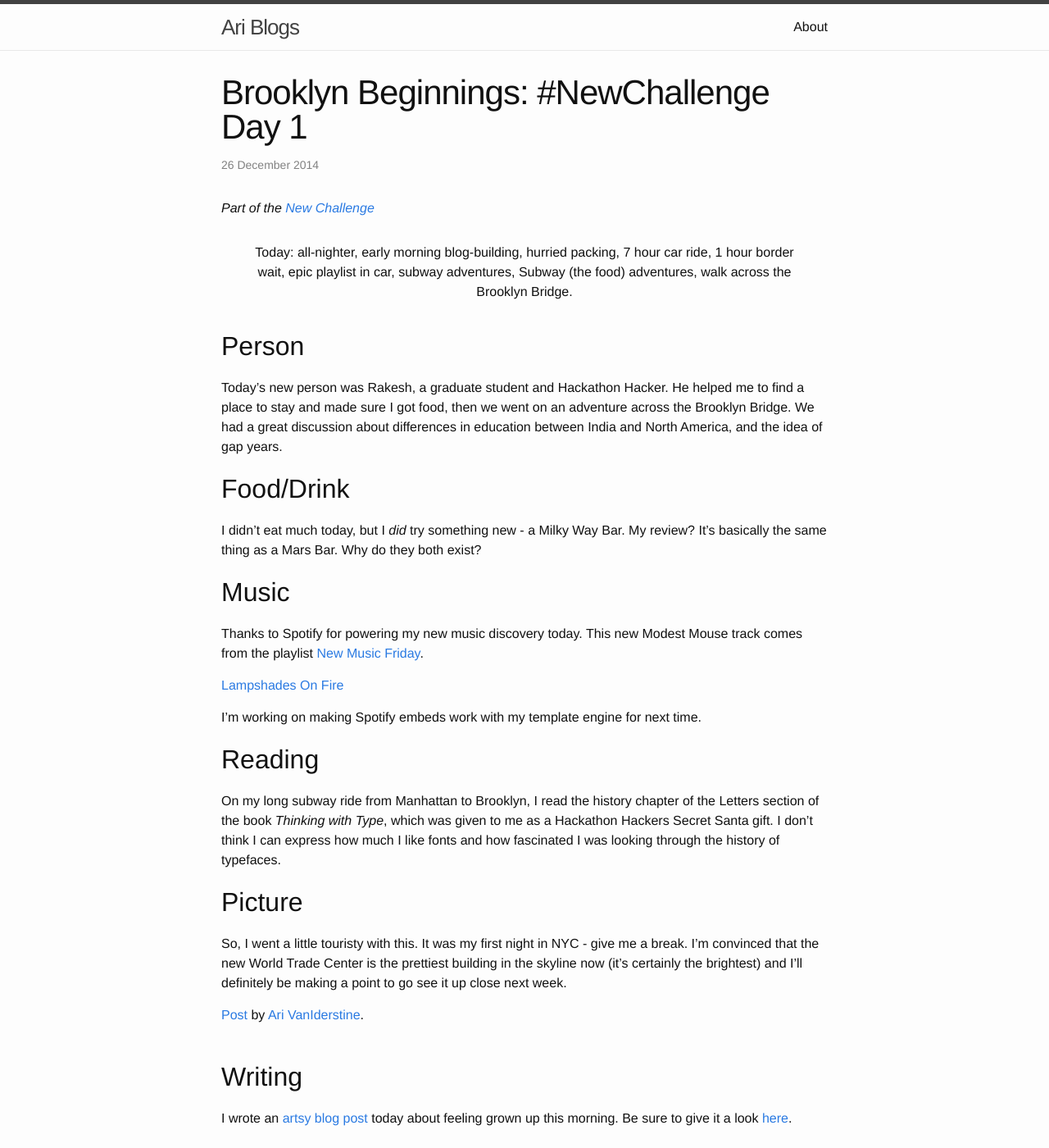
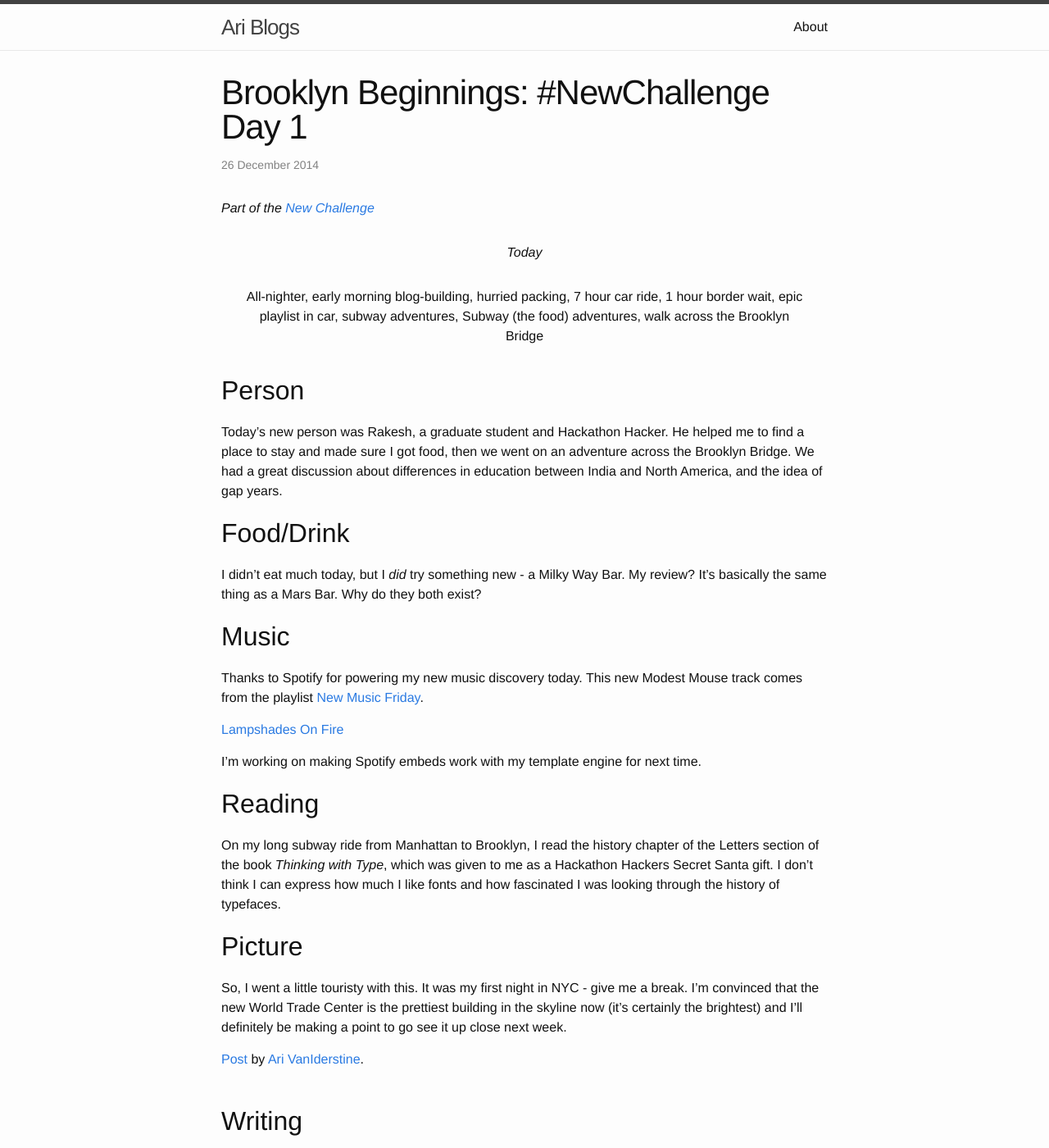
Before and after one commit to arirawr/blog, a Jekyll site: the page built from _posts/2014-12-26-newchallenge-1.markdown, in a window 1280 px wide and 1400 px high. Shown: the whole window at 82% size. Built offline with Jekyll 4.4.1, drawn with Linux system fonts in a browser that asks for light colours; comment, search, counter and statistics services are not loaded; some of the changed text lies outside the part shown.

Commit message:
Finishing touches

```diff
--- a/_posts/2014-12-26-newchallenge-1.markdown
+++ b/_posts/2014-12-26-newchallenge-1.markdown
@@ -6,7 +6,8 @@
 
 _Part of the [New Challenge][nc]_
 
-######Today: all-nighter, early morning blog-building, hurried packing, 7 hour car ride, 1 hour border wait, epic playlist in car, subway adventures, Subway (the food) adventures, walk across the Brooklyn Bridge.
+######_Today_
+######All-nighter, early morning blog-building, hurried packing, 7 hour car ride, 1 hour border wait, epic playlist in car, subway adventures, Subway (the food) adventures, walk across the Brooklyn Bridge
 
 ##Person
 Today's new person was Rakesh, a graduate student and Hackathon Hacker. He helped me to find a place to stay and made sure I got food, then we went on an adventure across the Brooklyn Bridge. We had a great discussion about differences in education between India and North America, and the idea of gap years.
@@ -37,7 +38,8 @@
 ##Code
 Today, I set up this blog (using Jekyll) and implemented Google Analytics, AddThis social sharing, and Disqus commenting. Sure, not the most unique work I've done, but it was 5am and I did manage to get them all working together. You can find the code for this blog in its [github repository][github].
 
-######Tomorrow: Manhattan, jazz, meetup, Hackathon Hackers.
+######_Tomorrow_
+######Manhattan, jazz, meetup, Hackathon Hackers
 
 
 [spotify]: http://open.spotify.com/user/spotify_germany/playlist/4HdOsN3i6umE8rN1y75NBi
```
